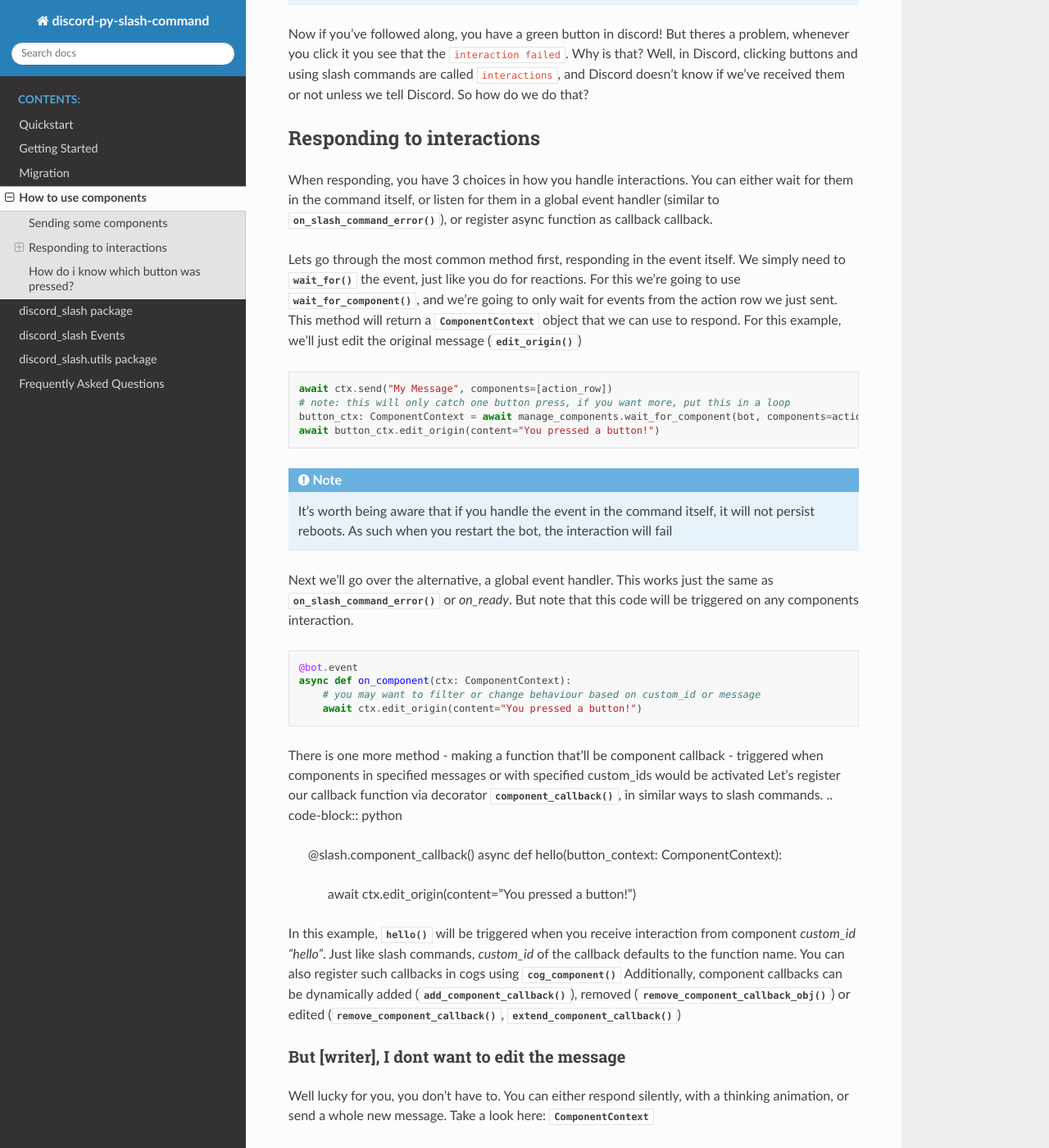
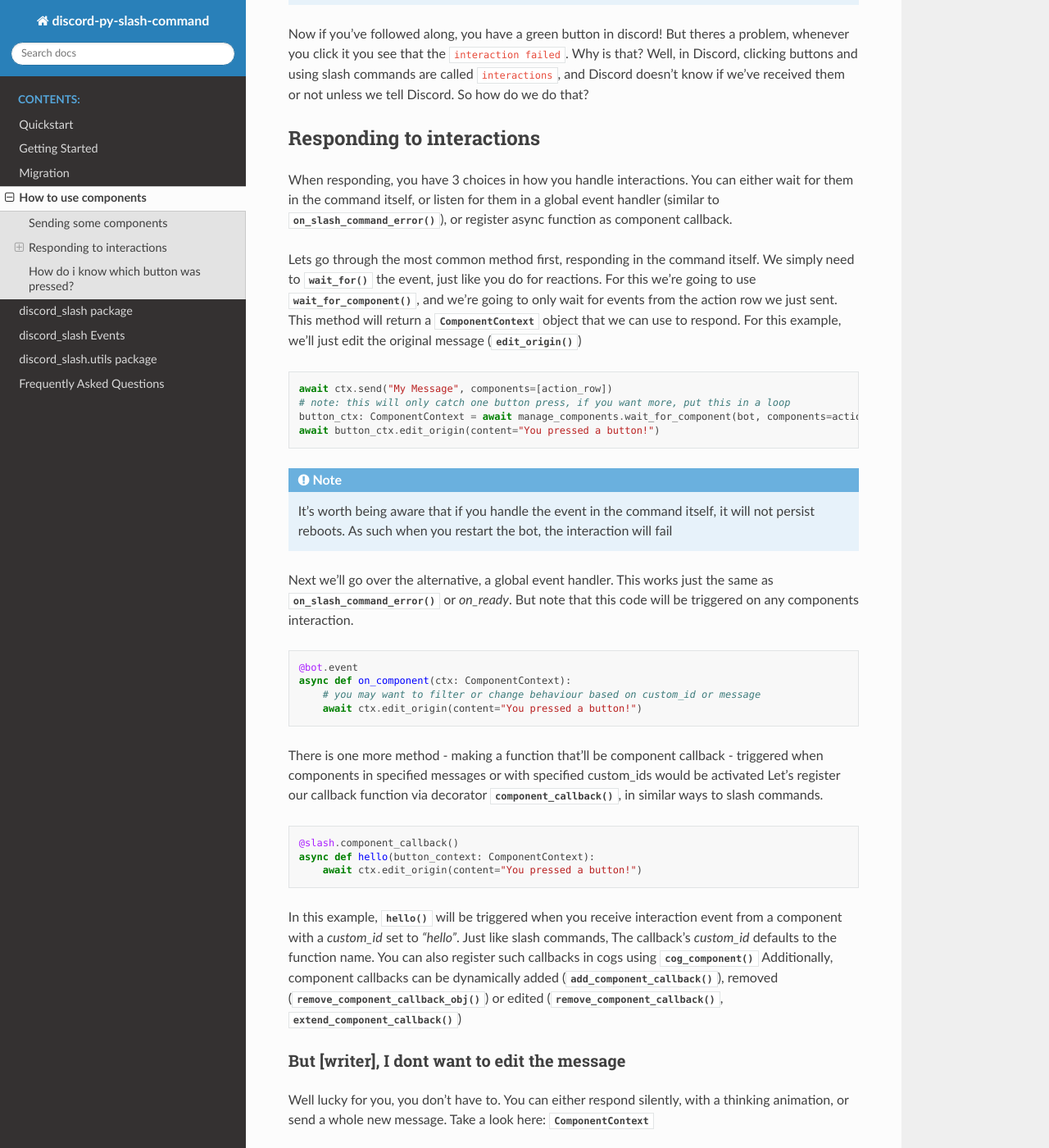
Before and after one commit to interactions-py/interactions.py, a Sphinx documentation site: the page built from docs/components.rst, in a window 1280 px wide and 1400 px high, scrolled down 1000 px. Shown: the whole window at 82% size. Built offline with Sphinx 7.4.7 and the Read the Docs theme 2.0.0, drawn with Linux system fonts in a browser that asks for light colours; the version number could not be read and is left out.

Commit message:
Apply suggestions from code review
Co-authored-by: LordOfPolls <22540825+LordOfPolls@users.noreply.github.com>

```diff
--- a/docs/components.rst
+++ b/docs/components.rst
@@ -45,9 +45,9 @@ Well, in Discord, clicking buttons and using slash commands are called ``interac
 Responding to interactions
 __________________________
 
-When responding, you have 3 choices in how you handle interactions. You can either wait for them in the command itself, or listen for them in a global event handler (similar to :func:`on_slash_command_error`), or register async function as callback callback.
+When responding, you have 3 choices in how you handle interactions. You can either wait for them in the command itself, or listen for them in a global event handler (similar to :func:`on_slash_command_error`), or register async function as component callback.
 
-Lets go through the most common method first, responding in the event itself. We simply need to :func:`wait_for` the event, just like you do for reactions. For this we're going to use :func:`wait_for_component() <discord_slash.utils.manage_components>`, and we're going to only wait for events from the action row we just sent.
+Lets go through the most common method first, responding in the command itself. We simply need to :func:`wait_for` the event, just like you do for reactions. For this we're going to use :func:`wait_for_component() <discord_slash.utils.manage_components>`, and we're going to only wait for events from the action row we just sent.
 This method will return a :class:`ComponentContext <discord_slash.context.ComponentContext>` object that we can use to respond. For this example, we'll just edit the original message (:meth:`edit_origin() <discord_slash.context.ComponentContext.edit_origin>`)
 
 .. code-block:: python
@@ -70,13 +70,14 @@ Next we'll go over the alternative, a global event handler. This works just the
 
 There is one more method - making a function that'll be component callback - triggered when components in specified messages or with specified custom_ids would be activated
 Let's register our callback function via decorator :meth:`component_callback() <discord_slash.client.SlashCommand.component_callback>`, in similar ways to slash commands.
+
 .. code-block:: python
 
     @slash.component_callback()
     async def hello(button_context: ComponentContext):
         await ctx.edit_origin(content="You pressed a button!")
 
-In this example, :func:`hello` will be triggered when you receive interaction from component `custom_id` `"hello"`. Just like slash commands, `custom_id` of the callback defaults to the function name.
+In this example, :func:`hello` will be triggered when you receive interaction event from a component with a `custom_id` set to `"hello"`. Just like slash commands, The callback's `custom_id` defaults to the function name.
 You can also register such callbacks in cogs using :func:`cog_component() <discord_slash.cog_ext>`
 Additionally, component callbacks can be dynamically added (:meth:`add_component_callback() <discord_slash.client.SlashCommand.add_component_callback>`), removed (:meth:`remove_component_callback_obj() <discord_slash.client.SlashCommand.remove_component_callback_obj>`) or edited (:meth:`remove_component_callback() <discord_slash.client.SlashCommand.remove_component_callback>`, :meth:`extend_component_callback() <discord_slash.client.SlashCommand.extend_component_callback>`)
 
```
